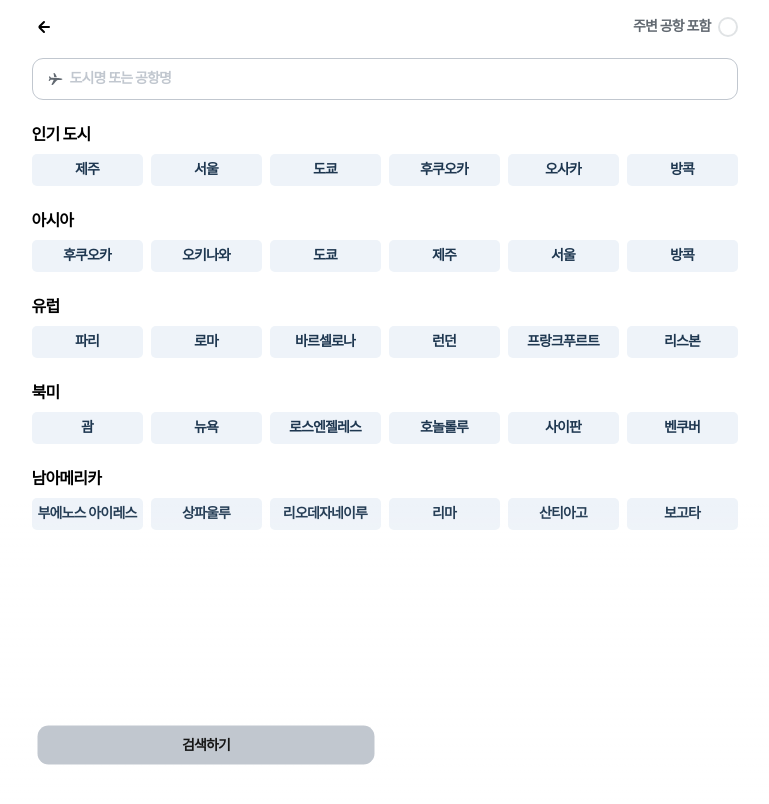
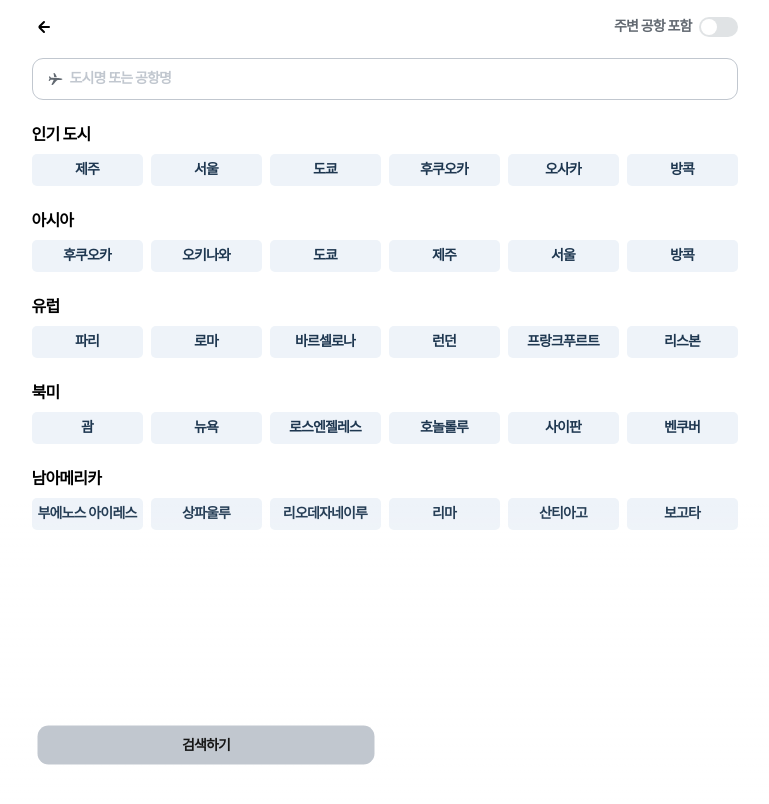
Before and after one commit to heesunee/35-COLLABORATION-WEB-SKYSCANNER, a React (Vite) app: page / in a window 1280 px wide. Shown: the top 804 px of the page, without its empty margins (434-1203 px from the left). Built offline with nearby package versions, Linux system fonts and the light colour scheme.

Commit message:
feat : toggle 수정

```diff
--- a/src/components/home/SearchModal.tsx
+++ b/src/components/home/SearchModal.tsx
@@ -92,6 +92,8 @@ const ToggleLabel = styled.span`
 `;
 
 const ToggleWrapper = styled.div`
+	width: 3.9rem;
+
 	border-radius: 10px;
 	background: ${({ theme }) => theme.colors.grey20};
 	padding: 0.2rem;
```
